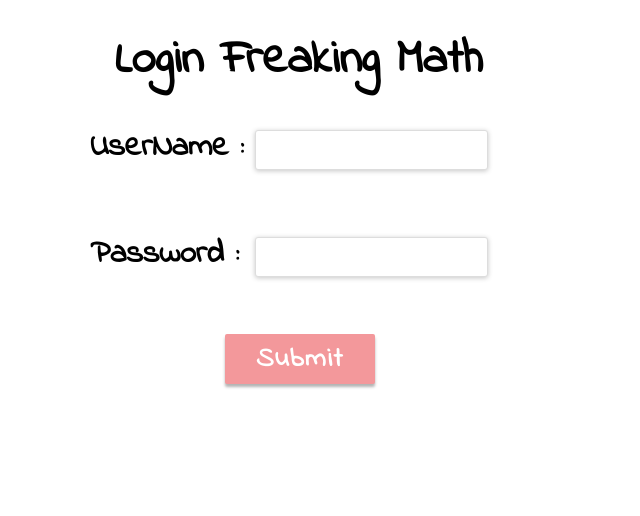
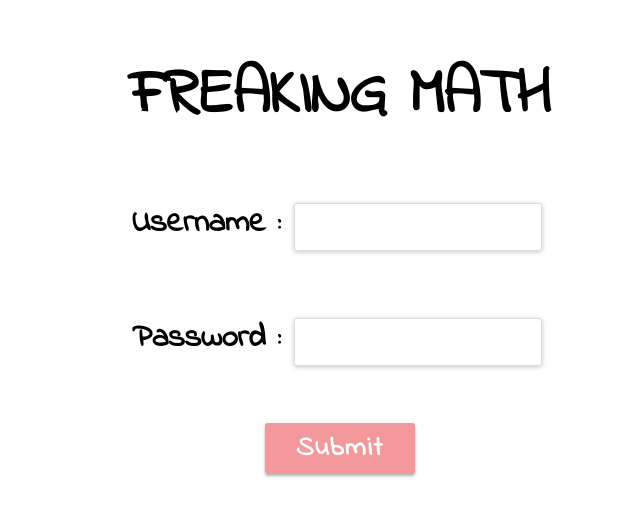
Before and after one commit to nguyenduong2612/freakingMath, a PHP site: page /login.php in a window 1280 px wide. Shown: the top 516 px of the page, without its empty margins (300-940 px from the left). Run offline with PHP 8.4, Linux system fonts and the light colour scheme.

Commit message:
Add files via upload

```diff
--- a/login.css
+++ b/login.css
@@ -17,14 +17,17 @@ body {
 
 .head {
 	display: block;
-	font-size: 3rem;
-    padding: 25px;
+	text-align: center;
+	font-size: 4rem;
+    padding: 50px 0;
 }
 
 .login {
 	font-size: 2rem;
 }
-
+form {
+	text-align: center;
+}
 label {
 	display: inline-block;
 	width: 155px;
@@ -32,14 +35,16 @@ label {
 .box {
 	margin: 10px;
 	padding: 10px 12px;
-	font-size: 16px;
+	font-size: 18px;
+	font-family: 'Indie Flower', cursive;
+	font-weight: bold;
 	outline: none;
 	border: 1px solid #ddd;
 	box-shadow: 0 1px 5px #c6c6c6;
 	border-radius: 3px;
 }
 .box:focus {
-	box-shadow: 0 3px 7px #c8c8c8;
+	box-shadow: 0 4px 8px #c9c9c9;
 	transition: 0.5s;
 }
 
@@ -49,7 +54,7 @@ label {
 	text-align: center;
 	width: 150px;
 	height: 50px;
-	margin-left: 27%;
+	margin: 0 calc(50% - 75px);
 	font-size: 1.7rem;
     letter-spacing: 1.5px;
     color: #fff;
@@ -69,7 +74,7 @@ label {
 	display: block;
 	width: 700px;
 	height: 50px;
-	margin-left: calc(50% - 350px);
+	margin: 4% calc(50% - 350px);
 	text-align: center;
 	font-size: 2rem;
 }
--- a/login.php
+++ b/login.php
@@ -20,7 +20,7 @@ if($_SERVER["REQUEST_METHOD"] == "POST") {
 		$_SESSION['login_user'] = $myusername;
         header("location: index.php");
    	} else {
-        echo "<span class = 'loginfail'>Your Login Name or Password is invalid<br>";
+        echo "<span class = 'loginfail'>Your Username or Password is invalid<br>";
     }
 }
 ?>
@@ -33,12 +33,12 @@ if($_SERVER["REQUEST_METHOD"] == "POST") {
 </head>
 <body>
 	<div class="main">
-		<span class="head">Login Freaking Math</span>
+		<span class="head">FREAKING MATH</span>
 		<div class="login">
 			<form action = "" method = "post">
-				<label>UserName  :</label><input type = "text" name = "username" class = "box"/><br /><br />
-				<label>Password  :</label><input type = "password" name = "password" class = "box" /><br/><br />
-				<input type = "submit" value = " Submit " class="submit" /><br />
+				<label>Username  :</label><input type = "text" name = "username" class = "box" size="25"><br><br>
+				<label>Password  :</label><input type = "password" name = "password" class = "box" size="25"><br><br>
+				<input type = "submit" value = " Submit " class="submit"><br>
 			</form>
 		</div>
 	</div>
```
